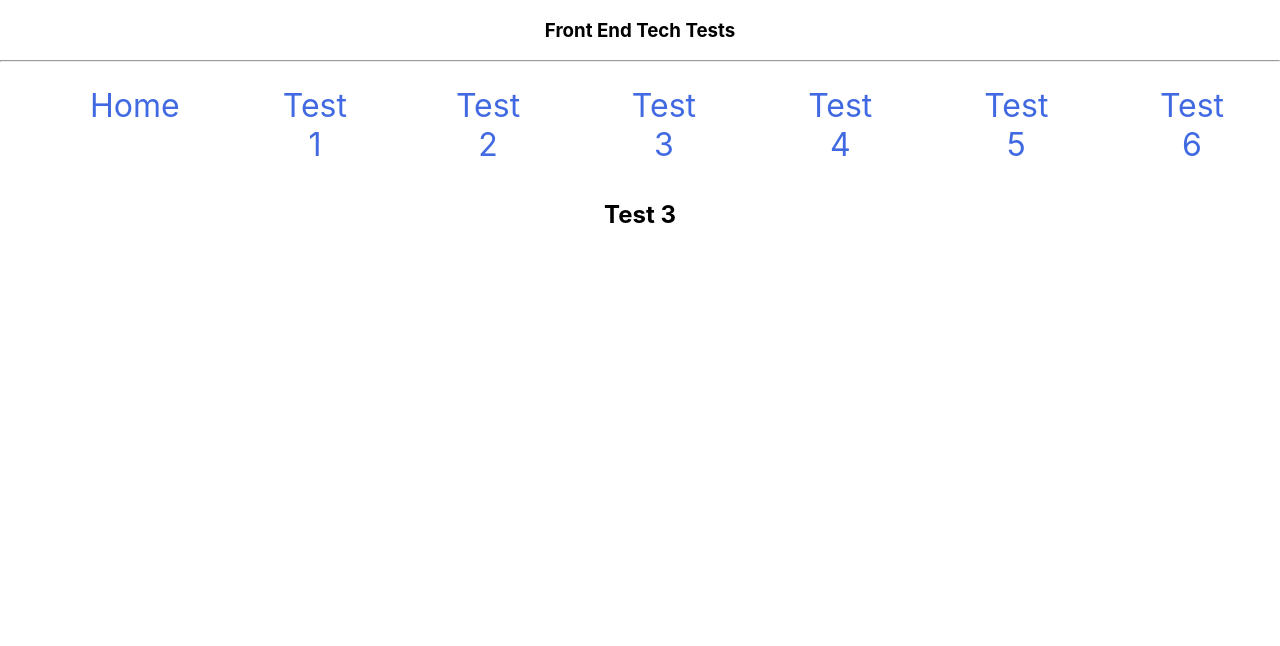
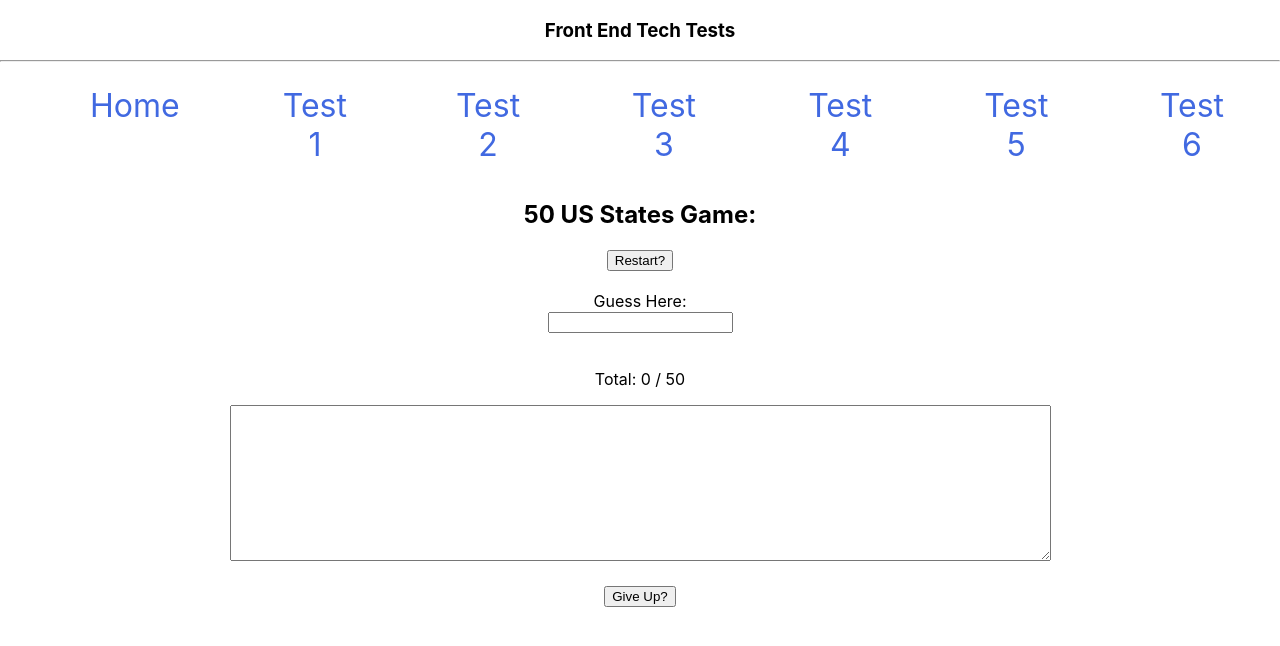
Before and after one commit to Edd-NC/front-end-tech-tests, a React (Create React App) app: page /test/3 in a window 1280 px wide. Shown: the top 646 px of the page. Built offline with nearby package versions, Linux system fonts and the light colour scheme.

Commit message:
Creating logic for states game

```diff
--- a/src/components/test3/Test3.jsx
+++ b/src/components/test3/Test3.jsx
@@ -1,8 +1,52 @@
+import "./Test3.css";
+import { useEffect, useState } from "react";
+
 const Test3 = () => {
+    const states = ['Alabama','Alaska', 'Arizona','Arkansas','California','Colorado','Connecticut','Delaware','Florida','Georgia','Hawaii','Idaho','Illinois','Indiana','Iowa','Kansas','Kentucky','Louisiana','Maine','Maryland','Massachusetts','Michigan','Minnesota','Mississippi','Missouri','Montana','Nebraska','Nevada','New Hampshire','New Jersey','New Mexico','New York','North Carolina','North Dakota','Ohio','Oklahoma','Oregon','Pennsylvania','Rhode Island','South Carolina','South Dakota','Tennessee','Texas','Utah','Vermont','Virginia','Washington','West Virginia','Wisconsin','Wyoming'];
+    const [answer, setAnswer] = useState("");
+    const [correctAnswers, setCorrectAnswers] = useState([]);
+
+    useEffect(() => {
+        const regex = new RegExp(`^${answer}$`, "i");
+        states.forEach(state => {
+            const value = state[0].toUpperCase() + state.slice(1).toLowerCase();
+            if(regex.test(state) && !correctAnswers.some(state => regex.test(state))) {
+                setCorrectAnswers(answers => {
+                    const newAnswers = [...answers];
+                    const newState = states.filter(state => regex.test(state))
+                    newAnswers.push(newState[0]);
+                    return newAnswers;
+                })
+                setAnswer("");
+            }
+        })
+    },[answer])
     return (
         <section>
-            <h2>Test 3</h2>
-        </section>
+            <h2>50 US States Game:</h2>
+            <button onClick={() => {
+                setCorrectAnswers([]);
+                setAnswer("");
+            }}>Restart?</button><br /><br />
+            <label for="answerInput">Guess Here:</label><br />
+            <input id="answerInput" type="text" value={answer} onChange={event => {
+                setAnswer(event.target.value)
+
+            }} /> <br /><br />
+            <p>Total: {correctAnswers.length} / 50</p>
+            <textarea cols="100" rows="10" value={correctAnswers.join(", ")} /><br /><br />
+            <button onClick={() => {
+                states.forEach(state => {
+                    if (!correctAnswers.includes(state)) {
+                        setCorrectAnswers(answers => {
+                            const newAnswers = [...answers];
+                            newAnswers.push(state);
+                            return newAnswers;
+                        })
+                    }
+                })
+            }}>Give Up?</button>
+            </section>
     )
 }
 
```
Also changed, not shown: src/components/test3/Test3.css (added).
